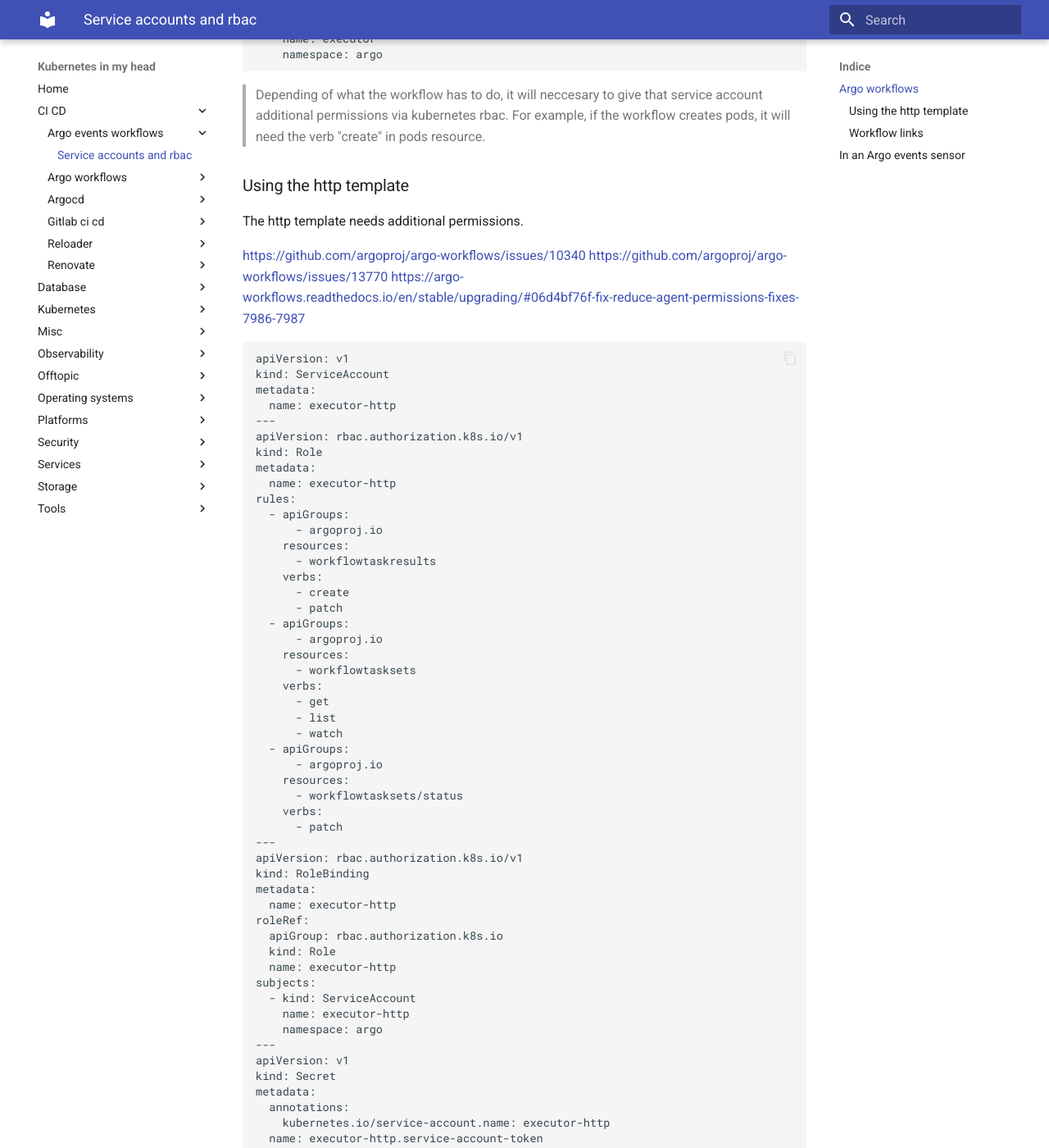
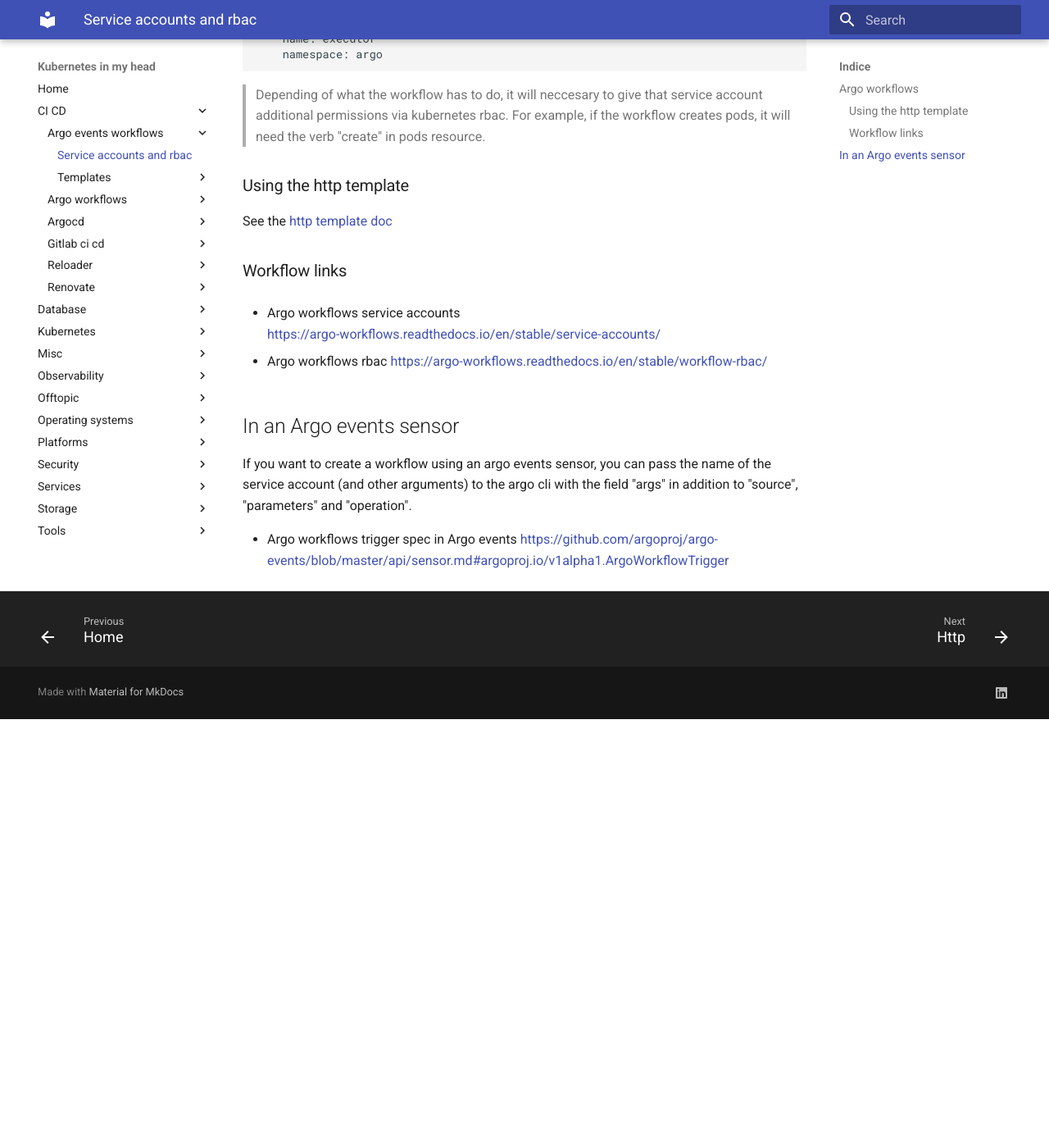
Before and after one commit to jorgelon/kubernetesinmyhead.net, an MkDocs documentation site: the page built from docs/CI-CD/argo-events-workflows/service-accounts-rbac.md, in a window 1280 px wide and 1400 px high, scrolled down 1008 px. Shown: the whole window at 82% size. Built offline with MkDocs 1.6.1 and Material for MkDocs 9.7.7, drawn with Linux system fonts in a browser that asks for light colours; after the commit the page ends 1885 px from its top, so only the background shows below that; some of the changed text lies outside the part shown.

Commit message:
update infomation

````diff
--- a/docs/CI-CD/argo-events-workflows/service-accounts-rbac.md
+++ b/docs/CI-CD/argo-events-workflows/service-accounts-rbac.md
@@ -49,66 +49,7 @@ subjects:
 
 ### Using the http template
 
-The http template needs additional permissions.
-
-<https://github.com/argoproj/argo-workflows/issues/10340>
-<https://github.com/argoproj/argo-workflows/issues/13770>
-<https://argo-workflows.readthedocs.io/en/stable/upgrading/#06d4bf76f-fix-reduce-agent-permissions-fixes-7986-7987>
-
-```yaml
-apiVersion: v1
-kind: ServiceAccount
-metadata:
-  name: executor-http
----
-apiVersion: rbac.authorization.k8s.io/v1
-kind: Role
-metadata:
-  name: executor-http
-rules:
-  - apiGroups:
-      - argoproj.io
-    resources:
-      - workflowtaskresults
-    verbs:
-      - create
-      - patch
-  - apiGroups:
-      - argoproj.io
-    resources:
-      - workflowtasksets
-    verbs:
-      - get
-      - list
-      - watch
-  - apiGroups:
-      - argoproj.io
-    resources:
-      - workflowtasksets/status
-    verbs:
-      - patch
----
-apiVersion: rbac.authorization.k8s.io/v1
-kind: RoleBinding
-metadata:
-  name: executor-http
-roleRef:
-  apiGroup: rbac.authorization.k8s.io
-  kind: Role
-  name: executor-http
-subjects:
-  - kind: ServiceAccount
-    name: executor-http
-    namespace: argo
----
-apiVersion: v1
-kind: Secret
-metadata:
-  annotations:
-    kubernetes.io/service-account.name: executor-http
-  name: executor-http.service-account-token
-type: kubernetes.io/service-account-token
-```
+See the [http template doc](templates/http.md)
 
 ### Workflow links
 
````
Also changed, not shown: docs/CI-CD/argo-events-workflows/templates/http.md (added, +119 -0 lines).
